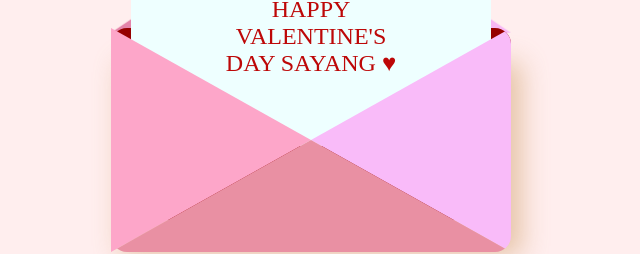
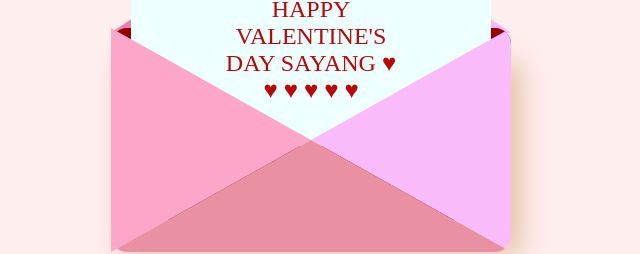
Before and after one commit to kamaliaa/github.io, a plain HTML site: page index.html in a window 1280 px wide. Shown: the part 284-538 px from the top of the page, 329-969 px from the left. Drawn offline with Linux system fonts and the light colour scheme.

Commit message:
index.html

```diff
--- a/index.html
+++ b/index.html
@@ -14,6 +14,13 @@
             VALENTINE'S <br>
             DAY SAYANG &#9829
         </div>
+          <div>
+             &#9829
+             &#9829
+             &#9829
+             &#9829
+             &#9829
+        </div>
     </div>
     <div class="front"></div>
 </div>
```
